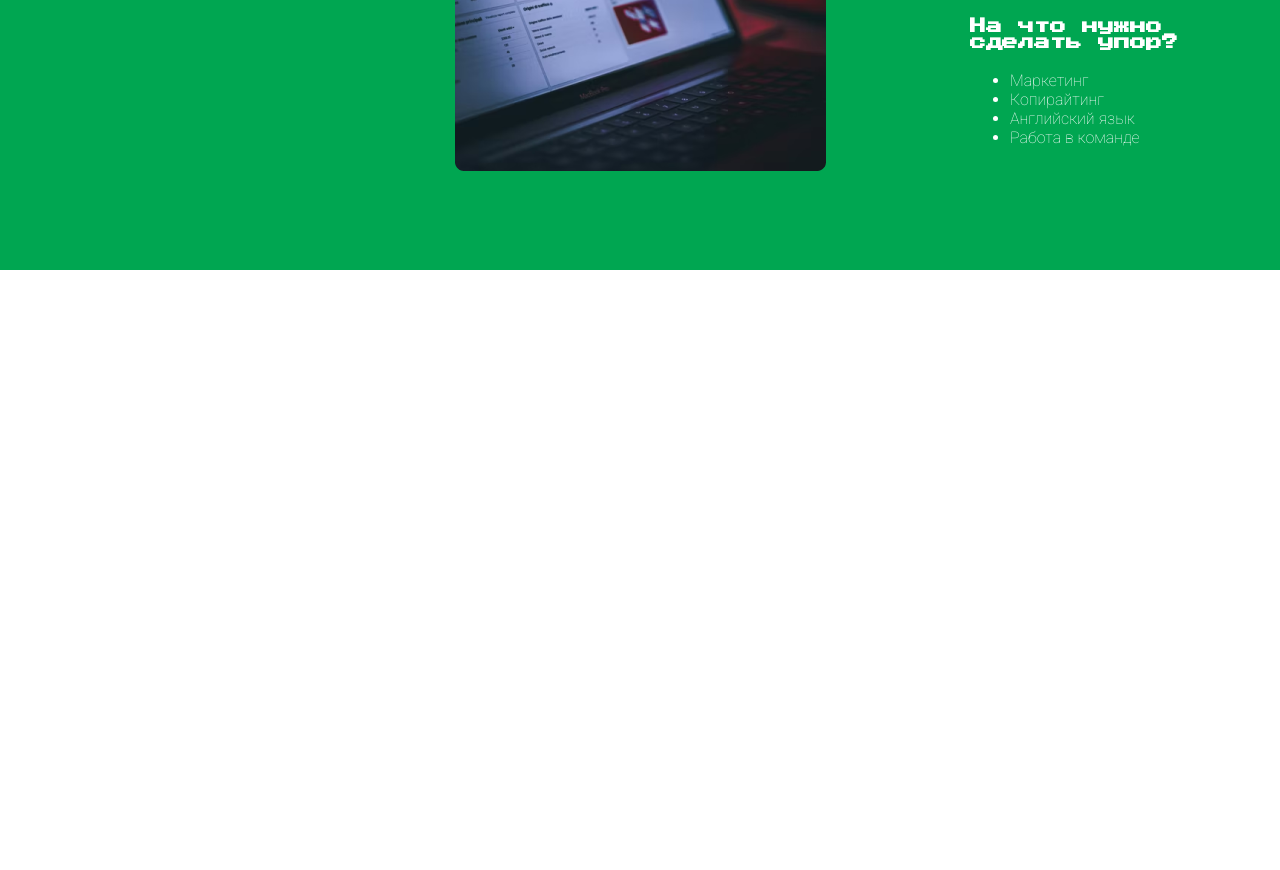
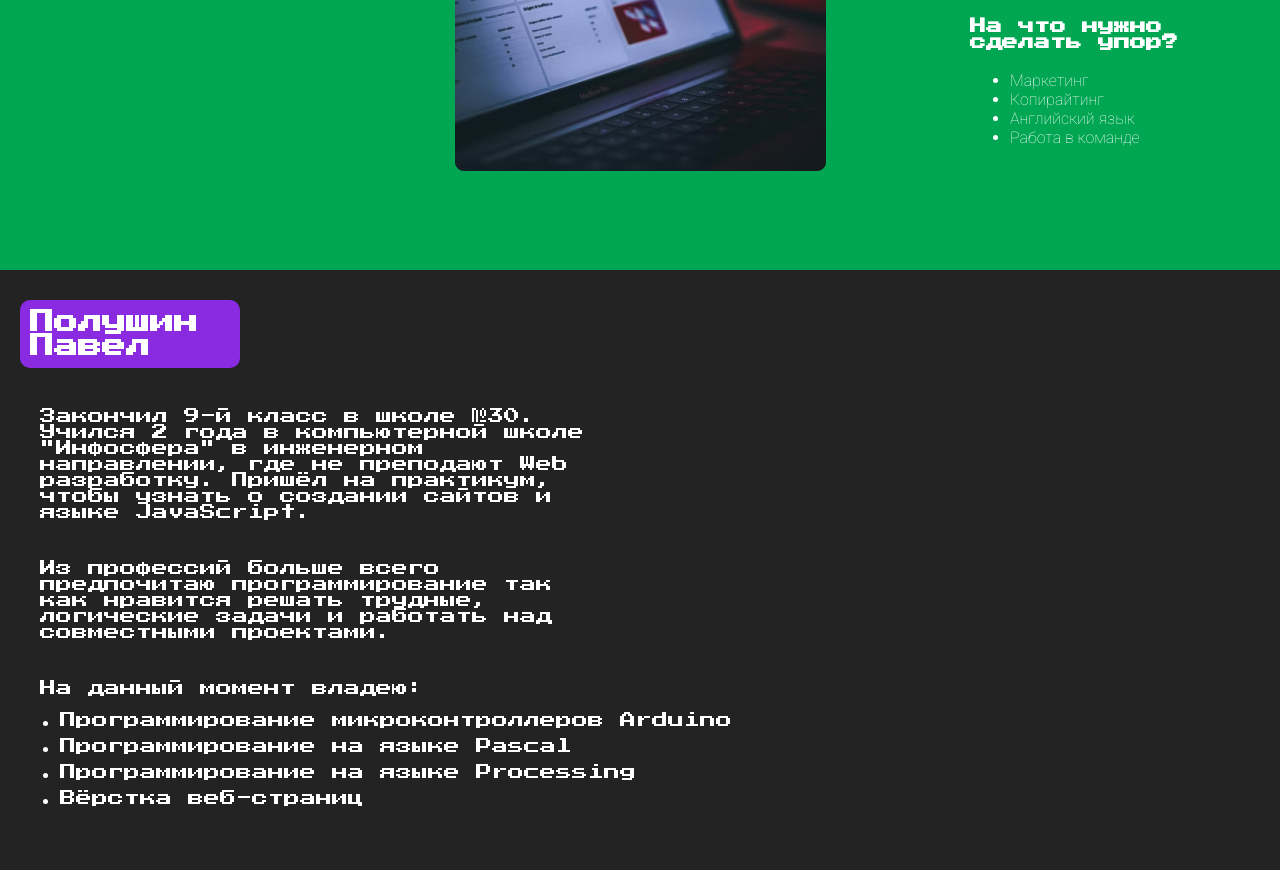
Before and after one commit to BiNNiBuX/Pavel-Polushin, a plain HTML site: page index.html in a window 1280 px wide. Shown: the part 2575-3445 px from the top of the page. Before the commit the page ends 2845 px from the top, so only its background shows below. Drawn offline with Linux system fonts and the light colour scheme.

Commit message:
InfotechSite
21:10

```diff
--- a/css/Style.css
+++ b/css/Style.css
@@ -126,3 +126,29 @@ h4{
     color: white;
     padding-bottom: 99px;
 }
+.AboutMe{
+    color: white;
+    height: 600px;
+    background-color: rgb(36, 35, 35);
+    margin: 0px;
+    display: flex;
+    font-family: 'Press Start 2P', cursive;
+}
+h2{
+    size: 72px;
+    background-color:blueviolet;
+    padding: 10px;
+    border-radius: 10px;
+    margin: 20px;
+    margin-top: 30px;
+    max-width: 200px;
+}
+
+.AboutMeText{
+    max-width: 560px;
+    margin: 40px
+}
+.AboutMeList{
+    margin-left: 20px;
+    margin-top: 10px
+}
--- a/index.html
+++ b/index.html
@@ -85,6 +85,26 @@
             </ul>
         </div>
     </div>
+    <div class="AboutMe">
+        <div>
+            <h2>
+                Полушин Павел
+            </h2>
+            <p class="AboutMeText">
+                Закончил 9-й класс в школе №30. Учился 2 года в компьютерной школе "Инфосфера" в инженерном направлении, где не преподают Web разработку. Пришёл на практикум, чтобы узнать о создании сайтов и языке JavaScript.
+            </p>
+            <p class="AboutMeText">
+                Из профессий больше всего предпочитаю программирование так как нравится решать трудные, логические задачи и работать над совместными проектами.
+            </p>
+            <span class="AboutMeText">На данный момент владею:</span>
+            <ul>
+                <li class="AboutMeList">Программирование микроконтроллеров Arduino</li>
+                <li class="AboutMeList">Программирование на языке Pascal</li>
+                <li class="AboutMeList">Программирование на языке Processing</li>
+                <li class="AboutMeList">Вёрстка веб-страниц</li>
+            </ul>
+        </div>
+    </div>
 </body>
 <!-- https://www.figma.com/file/qqyEwJg2RsD2WJa1Vtam4C/Untitled?node-id=3%3A2 -->
 </html>
```
